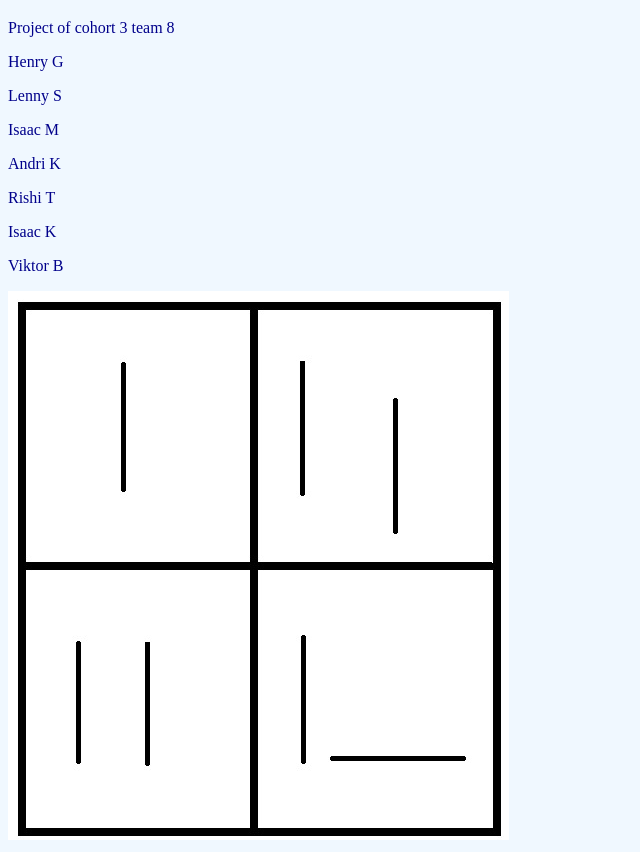
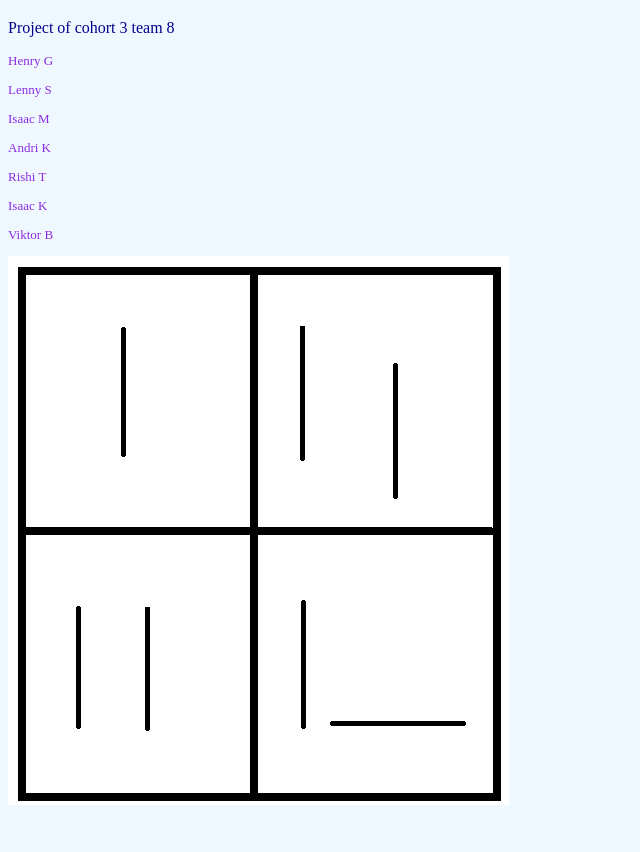
Before and after one commit to eng1-team3-8-video-game/eng1-team3.8-video-game.github.io, a plain HTML site: page index.html in a window 1280 px wide. Shown: the part 61-913 px from the top of the page, without its empty margins (0-640 px from the left). After the commit the page ends 878 px from the top, so only its background shows below. Drawn offline with Linux system fonts and the light colour scheme.

Commit message:
feat: added the names class

```diff
--- a/styles.css
+++ b/styles.css
@@ -7,3 +7,8 @@ p {
     font-size: medium;
     color: darkblue;
 }
+
+.names p{
+    font-size: small;
+    color: blueviolet;
+}
```
